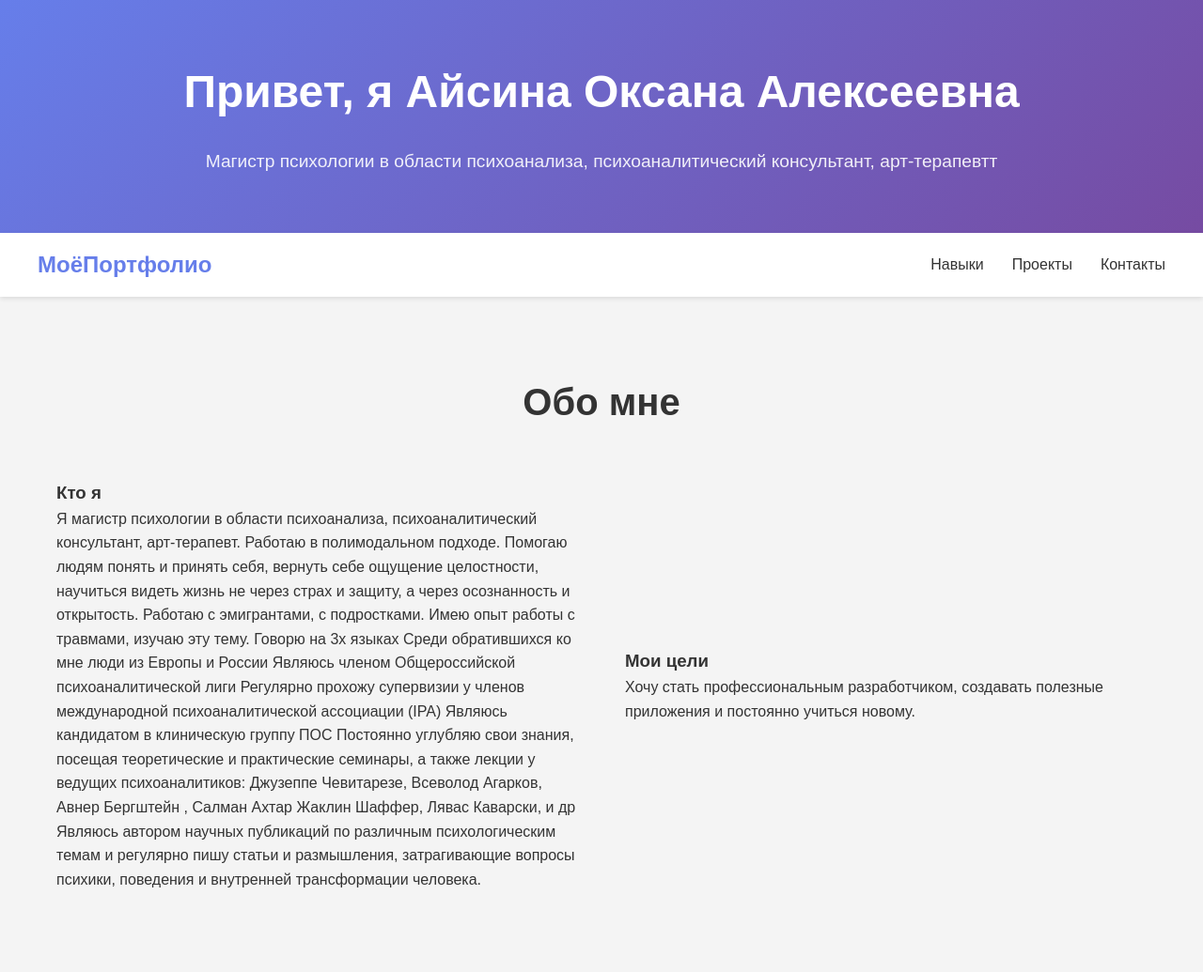
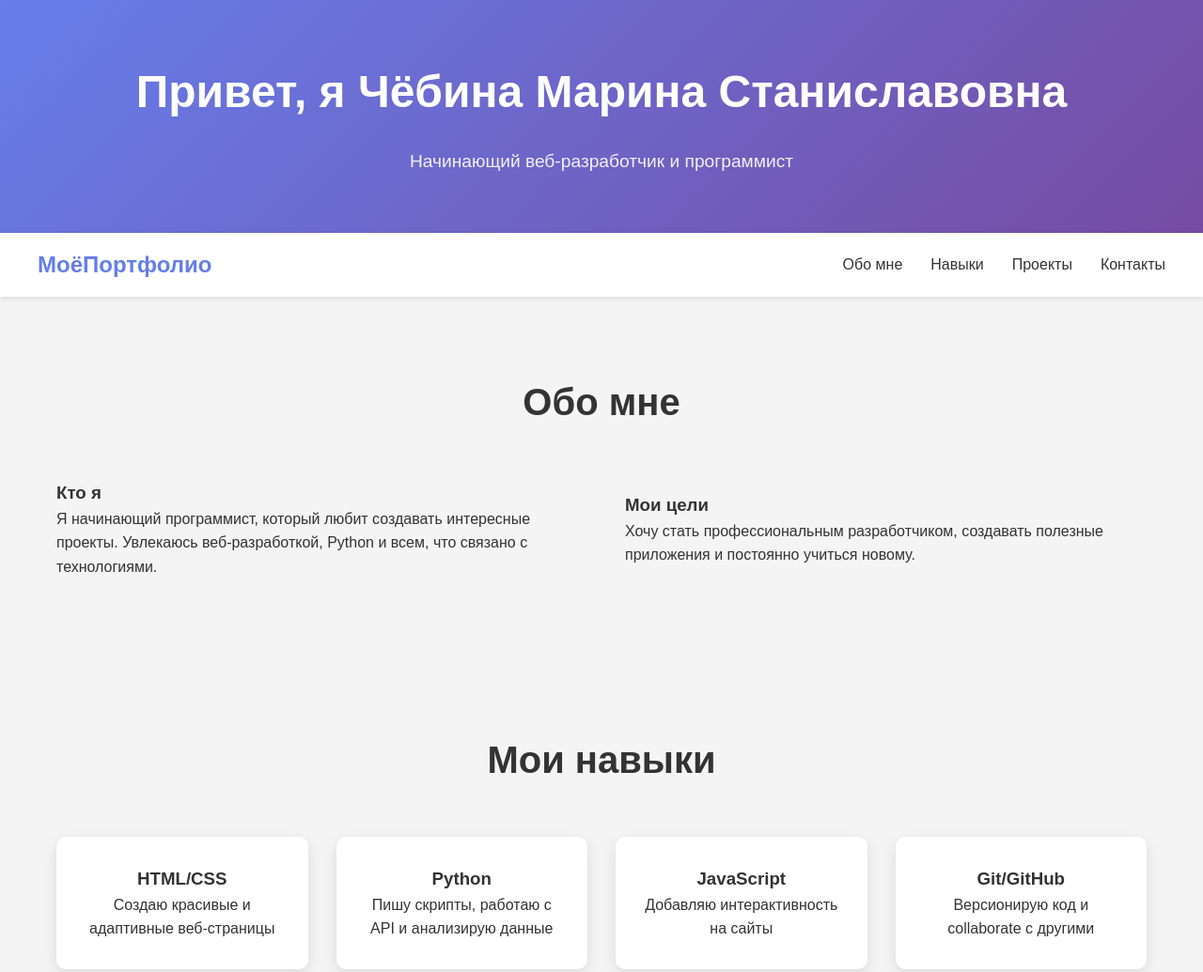
Before and after one commit to tide1983/aisina.github.io, a plain HTML site: page index.html in a window 1280 px wide. Shown: the top 1035 px of the page at 94% size. Drawn offline with Linux system fonts and the light colour scheme.

Commit message:
Update index.html

```diff
--- a/index.html
+++ b/index.html
@@ -149,8 +149,8 @@
     <header>
         <div class="container">
             <div class="hero">
-                <h1>Привет, я Айсина Оксана Алексеевна </h1>
-                <p>Магистр психологии в области психоанализа, психоаналитический консультант, арт-терапевтт</p>
+                <h1>Привет, я Чёбина Марина Станиславовна</h1>
+                <p>Начинающий веб-разработчик и программист</p>
             </div>
         </div>
     </header>
@@ -159,7 +159,7 @@
         <div class="container nav-container">
             <div class="logo">МоёПортфолио</div>
             <ul class="nav-links">
-                <li><a href="#about"> </a></li>
+                <li><a href="#about">Обо мне</a></li>
                 <li><a href="#skills">Навыки</a></li>
                 <li><a href="#projects">Проекты</a></li>
                 <li><a href="#contact">Контакты</a></li>
@@ -173,26 +173,7 @@
             <div class="about-content">
                 <div>
                     <h3>Кто я</h3>
-                    <p>Я магистр психологии в области психоанализа, психоаналитический консультант, арт-терапевт. Работаю в полимодальном подходе. Помогаю людям понять и принять себя, вернуть себе ощущение целостности, научиться видеть жизнь не через страх и защиту, а через осознанность и открытость. Работаю с эмигрантами, с подростками. Имею опыт работы с травмами, изучаю эту тему. Говорю на 3х языках
-
-Среди обратившихся ко мне люди из Европы и России
-
-
-Являюсь членом Общероссийской психоаналитической лиги
-
-
-
-
-Регулярно прохожу супервизии у членов международной психоаналитической ассоциации (IPA)
-
-Являюсь кандидатом в клиническую группу ПОС
-
-
-
-Постоянно углубляю свои знания, посещая теоретические и практические семинары, а также лекции у ведущих психоаналитиков: Джузеппе Чевитарезе,  Всеволод Агарков, Авнер Бергштейн , Салман Ахтар Жаклин Шаффер, Лявас Каварски, и др
-
-Являюсь автором научных публикаций по различным психологическим темам и регулярно пишу статьи и размышления, затрагивающие вопросы психики, поведения и внутренней трансформации человека.
-</p>
+                    <p>Я начинающий программист, который любит создавать интересные проекты. Увлекаюсь веб-разработкой, Python и всем, что связано с технологиями.</p>
                 </div>
                 <div>
                     <h3>Мои цели</h3>
@@ -252,16 +233,16 @@
         <div class="container">
             <h2 class="section-title">Контакты</h2>
             <div style="text-align: center;">
-                <p>📧 Email: твой.email@example.com</p>
-                <p>💼 GitHub: github.com/твоё_имя</p>
-                <p>📱 Телеграм: @твой_ник</p>
+                <p>📧 Email: krupinam.s@gmail.com</p>
+                <p>💼 GitHub: github.com/tide1983</p>
+                <p>📱 Телеграм: @kak_to_tak1983</p>
             </div>
         </div>
     </section>
 
     <footer>
         <div class="container">
-            <p>© 2024 Моё Портфолио. Сделано с ❤️ через GitHub Pages</p>
+            <p>© 2025 Моё Портфолио. Сделано с ❤️ через GitHub Pages</p>
         </div>
     </footer>
 </body>
```
